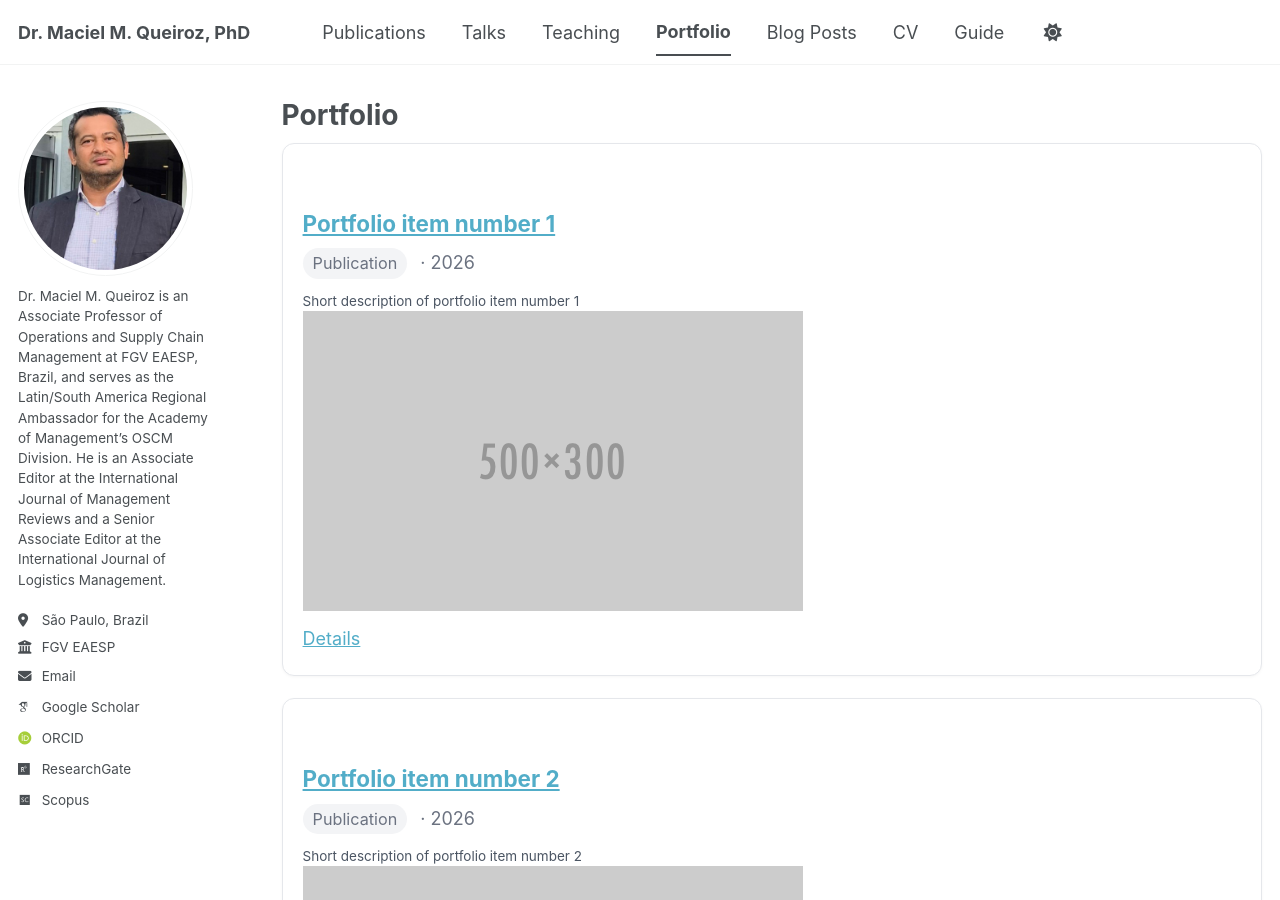
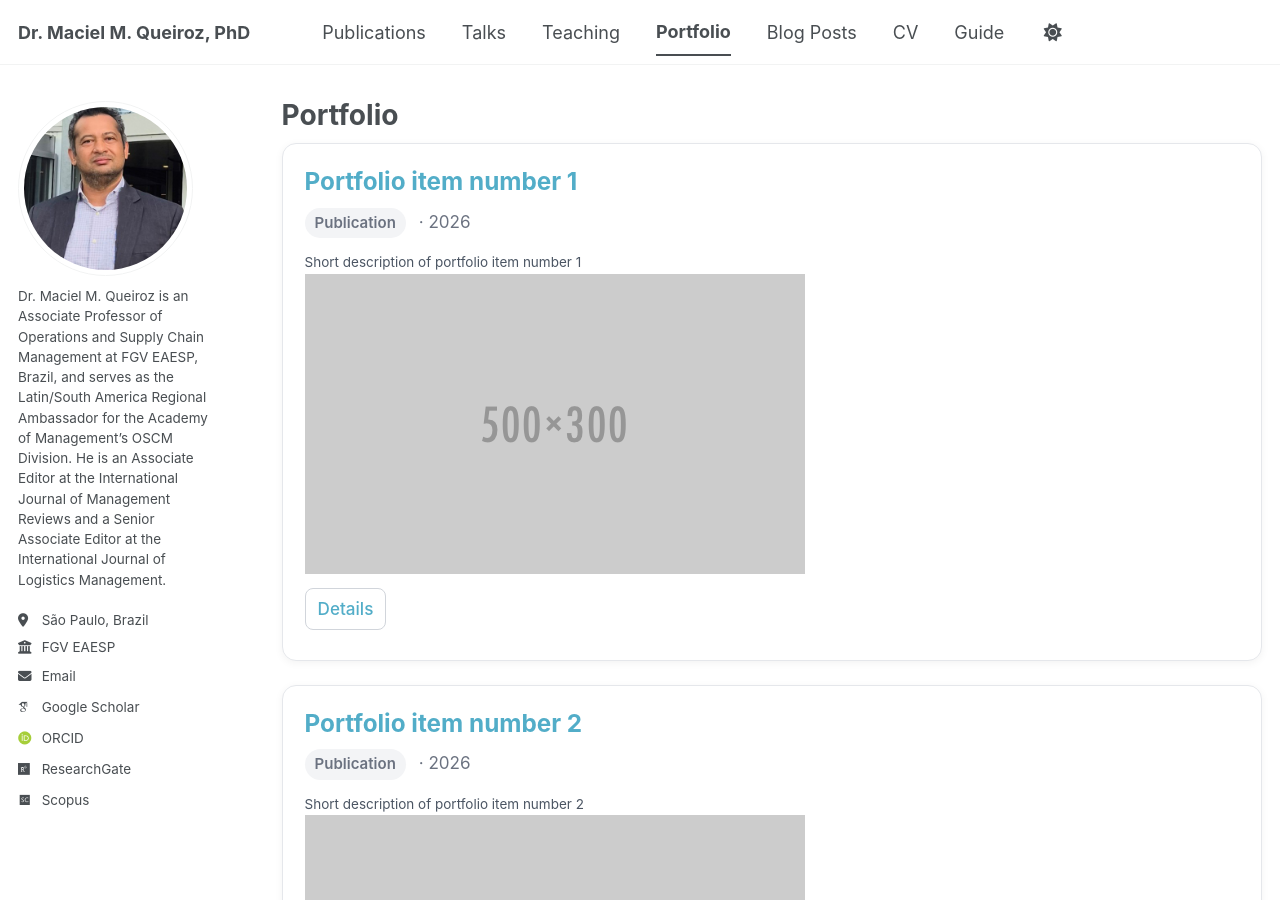
Before and after one commit to maciel-queiroz/maciel-queiroz.github.io, a Jekyll site: the page built from _pages/portfolio.html, in a window 1280 px wide and 900 px high. Built offline with Jekyll 4.4.1, drawn with Linux system fonts in a browser that asks for light colours; some web fonts are replaced; a script bundle is joined from its source files by our own code; library files that are not in the unit come from our copies.

Commit message:
Update archive-single.html

```diff
--- a/_includes/archive-single.html
+++ b/_includes/archive-single.html
@@ -13,10 +13,10 @@
 {% endif %}
 
 <div class="{{ include.type | default: "list" }}__item">
-  <article class="archive__item" itemscope itemtype="http://schema.org/CreativeWork" style="border: 1px solid #e5e7eb; border-radius: 12px; padding: 20px; margin-bottom: 22px; background: #fff; box-shadow: 0 1px 3px rgba(0,0,0,0.04);">
+  <article class="archive__item" itemscope itemtype="http://schema.org/CreativeWork" style="border: 1px solid #e5e7eb; border-radius: 14px; padding: 22px; margin-bottom: 24px; background: #ffffff; box-shadow: 0 2px 8px rgba(0,0,0,0.05);">
 
     {% if include.type == "grid" and teaser %}
-      <div class="archive__item-teaser">
+      <div class="archive__item-teaser" style="margin-bottom: 14px;">
         <img src=
           {% if teaser contains "://" %}
             "{{ teaser }}"
@@ -27,25 +27,25 @@
       </div>
     {% endif %}
 
-    <h2 class="archive__item-title" itemprop="headline" style="margin-bottom: 10px; line-height: 1.3;">
+    <h2 class="archive__item-title" itemprop="headline" style="margin: 0 0 10px 0; line-height: 1.3; font-size: 1.35em;">
       {% if post.link %}
-        <a href="{{ post.link }}">{{ title }}</a>
-        <a href="{{ base_path }}{{ post.url }}" rel="permalink">
+        <a href="{{ post.link }}" style="text-decoration: none;">{{ title }}</a>
+        <a href="{{ base_path }}{{ post.url }}" rel="permalink" style="margin-left: 6px;">
           <i class="fa fa-link" aria-hidden="true" title="permalink"></i><span class="sr-only">Permalink</span>
         </a>
       {% else %}
-        <a href="{{ base_path }}{{ post.url }}" rel="permalink">{{ title }}</a>
+        <a href="{{ base_path }}{{ post.url }}" rel="permalink" style="text-decoration: none;">{{ title }}</a>
       {% endif %}
     </h2>
 
     {% if post.citation %}
-      <p style="margin: 0 0 10px 0; color: #374151; line-height: 1.6;">
+      <p style="margin: 0 0 12px 0; color: #374151; line-height: 1.65; font-size: 0.98em;">
         {{ post.citation }}
       </p>
     {% endif %}
 
-    <p style="margin: 0 0 12px 0; color: #6b7280; line-height: 1.5;">
-      <span style="display: inline-block; padding: 3px 10px; border-radius: 999px; background: #f3f4f6; font-size: 0.9em; margin-right: 8px;">
+    <div style="margin: 0 0 14px 0; color: #6b7280; line-height: 1.5; font-size: 0.95em;">
+      <span style="display: inline-block; padding: 4px 10px; border-radius: 999px; background: #f3f4f6; font-size: 0.88em; margin-right: 8px; font-weight: 600;">
         {% if post.category == "workingpapers" %}
           Working Paper
         {% elsif post.category == "manuscripts" %}
@@ -65,31 +65,34 @@
       {% if post.date %}
         · {{ post.date | default: "1900-01-01" | date: "%Y" }}
       {% endif %}
-    </p>
+    </div>
 
     {% if post.excerpt and site.read_more != 'enabled' %}
-      <p class="archive__item-excerpt" itemprop="description" style="margin: 0 0 12px 0; color: #4b5563;">
+      <p class="archive__item-excerpt" itemprop="description" style="margin: 0 0 14px 0; color: #4b5563; line-height: 1.6;">
         {{ post.excerpt | markdownify | remove: '<p>' | remove: '</p>' }}
       </p>
     {% elsif post.excerpt and site.read_more == 'enabled' %}
-      <p class="archive__item-excerpt" itemprop="description" style="margin: 0 0 12px 0; color: #4b5563;">
+      <p class="archive__item-excerpt" itemprop="description" style="margin: 0 0 14px 0; color: #4b5563; line-height: 1.6;">
         {{ post.excerpt | markdownify | remove: '<p>' | remove: '</p>' }}
         <strong><a href="{{ base_path }}{{ post.url }}" rel="permalink"> Read more</a></strong>
       </p>
     {% endif %}
 
-    <p style="margin: 0; line-height: 1.8;">
+    <div style="margin-top: 6px;">
       {% if post.paperurl %}
-        <a href="{{ post.paperurl }}" style="margin-right: 14px;">📄 Paper</a>
+        <a href="{{ post.paperurl }}" style="display: inline-block; padding: 7px 12px; margin: 0 8px 8px 0; border-radius: 8px; border: 1px solid #d1d5db; text-decoration: none; font-size: 0.95em; font-weight: 500;">📄 Paper</a>
       {% endif %}
+
       {% if post.slidesurl %}
-        <a href="{{ post.slidesurl }}" style="margin-right: 14px;">🎞 Slides</a>
+        <a href="{{ post.slidesurl }}" style="display: inline-block; padding: 7px 12px; margin: 0 8px 8px 0; border-radius: 8px; border: 1px solid #d1d5db; text-decoration: none; font-size: 0.95em; font-weight: 500;">🎞 Slides</a>
       {% endif %}
+
       {% if post.bibtexurl %}
-        <a href="{{ post.bibtexurl }}" style="margin-right: 14px;">📚 BibTeX</a>
+        <a href="{{ post.bibtexurl }}" style="display: inline-block; padding: 7px 12px; margin: 0 8px 8px 0; border-radius: 8px; border: 1px solid #d1d5db; text-decoration: none; font-size: 0.95em; font-weight: 500;">📚 BibTeX</a>
       {% endif %}
-      <a href="{{ base_path }}{{ post.url }}">Details</a>
-    </p>
+
+      <a href="{{ base_path }}{{ post.url }}" style="display: inline-block; padding: 7px 12px; margin: 0 8px 8px 0; border-radius: 8px; border: 1px solid #d1d5db; text-decoration: none; font-size: 0.95em; font-weight: 500;">Details</a>
+    </div>
 
   </article>
 </div>
```
